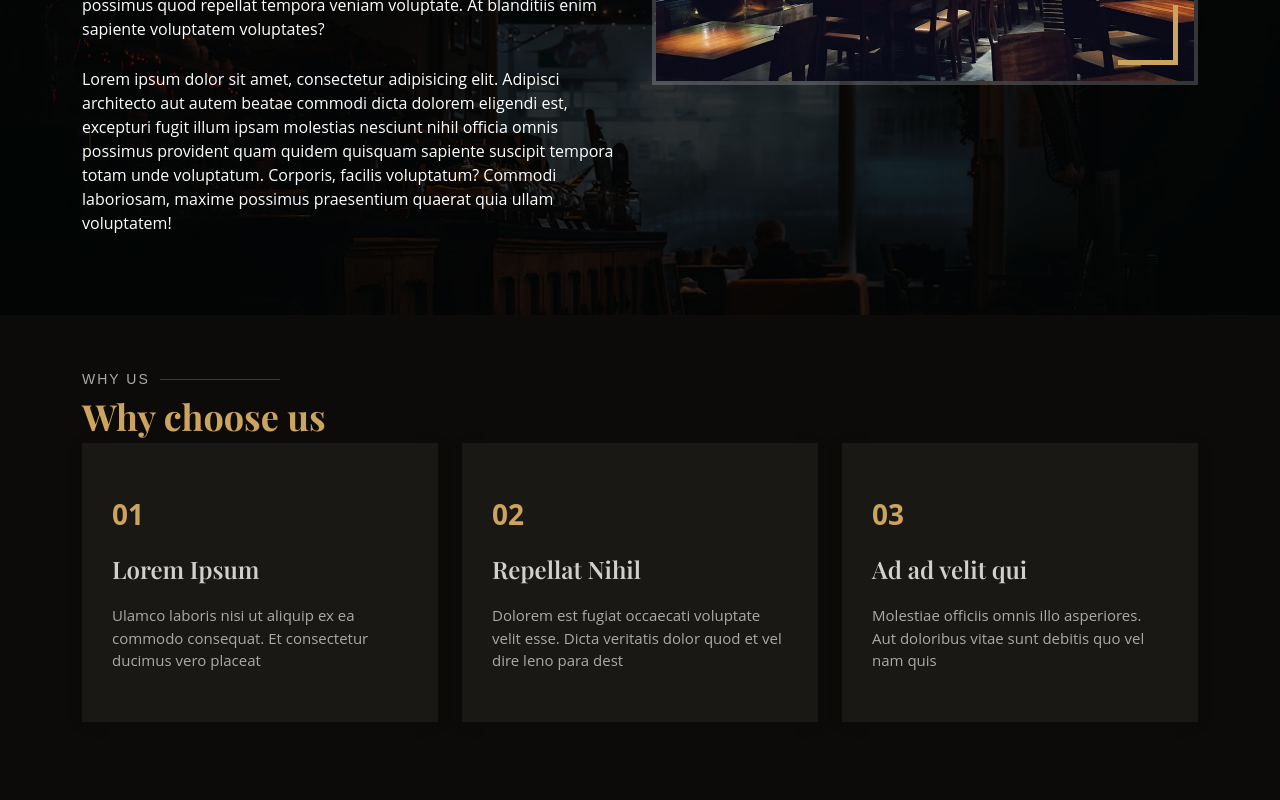
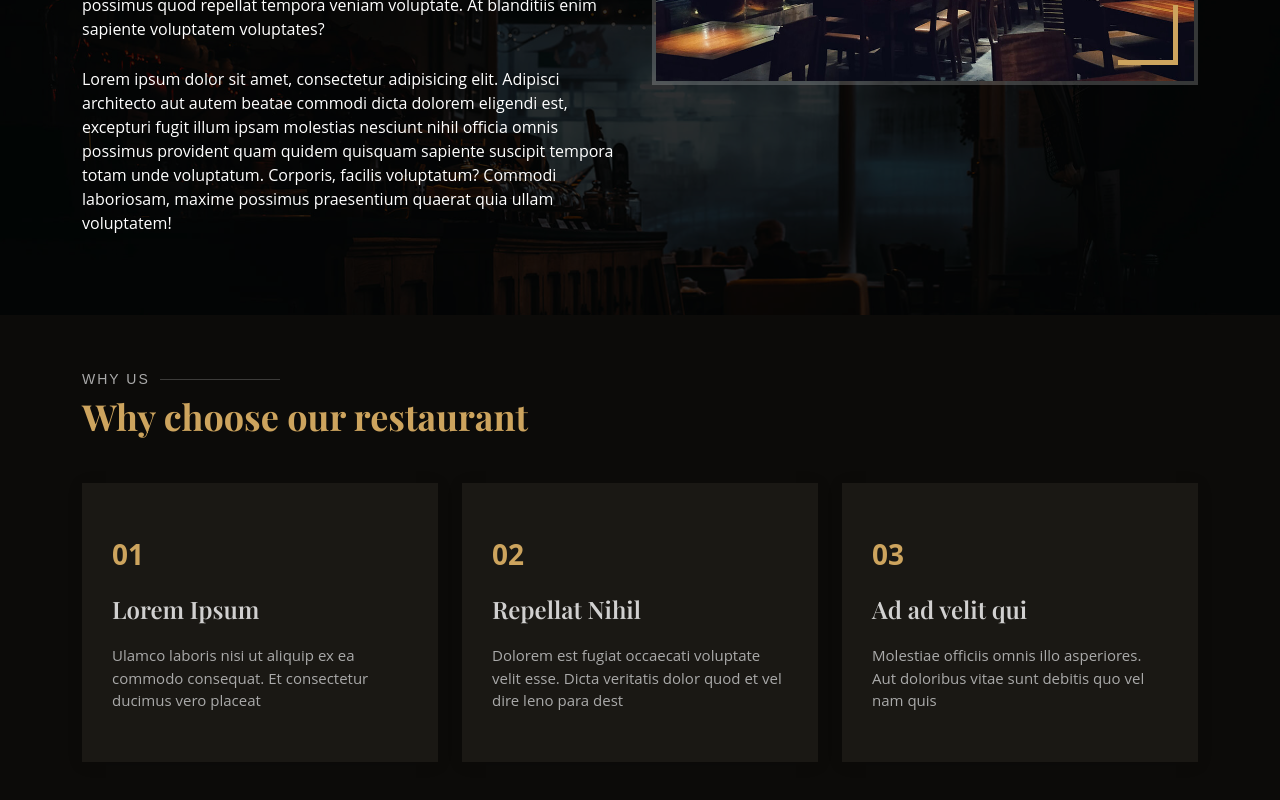
Before and after one commit to PerpetuumG/restaurant_dstudio, a Next.js app: page / in a window 1280 px wide. Shown: the part 1203-2003 px from the top of the page. Built offline with nearby package versions, Linux system fonts and the light colour scheme.

Commit message:
WhyUs, WhyUsCard

```diff
--- a/src/app/components/sectionTitle/sectionTitle.css
+++ b/src/app/components/sectionTitle/sectionTitle.css
@@ -1,4 +1,4 @@
-.section {
+.section-title {
   padding-bottom: 40px;
 }
 
--- a/src/app/sections/whyUs/WhyUs.tsx
+++ b/src/app/sections/whyUs/WhyUs.tsx
@@ -14,7 +14,7 @@ const WhyUs = async () => {
   return (
     <section id={'why-us'} className={'why-us'}>
       <div className={'container'}>
-        <SectionTitle title={'Why us'} subtitle={'Why choose us'} />
+        <SectionTitle title={'Why us'} subtitle={'Why choose our restaurant'} />
 
         <div className={'row'}>
           {items &&
```
